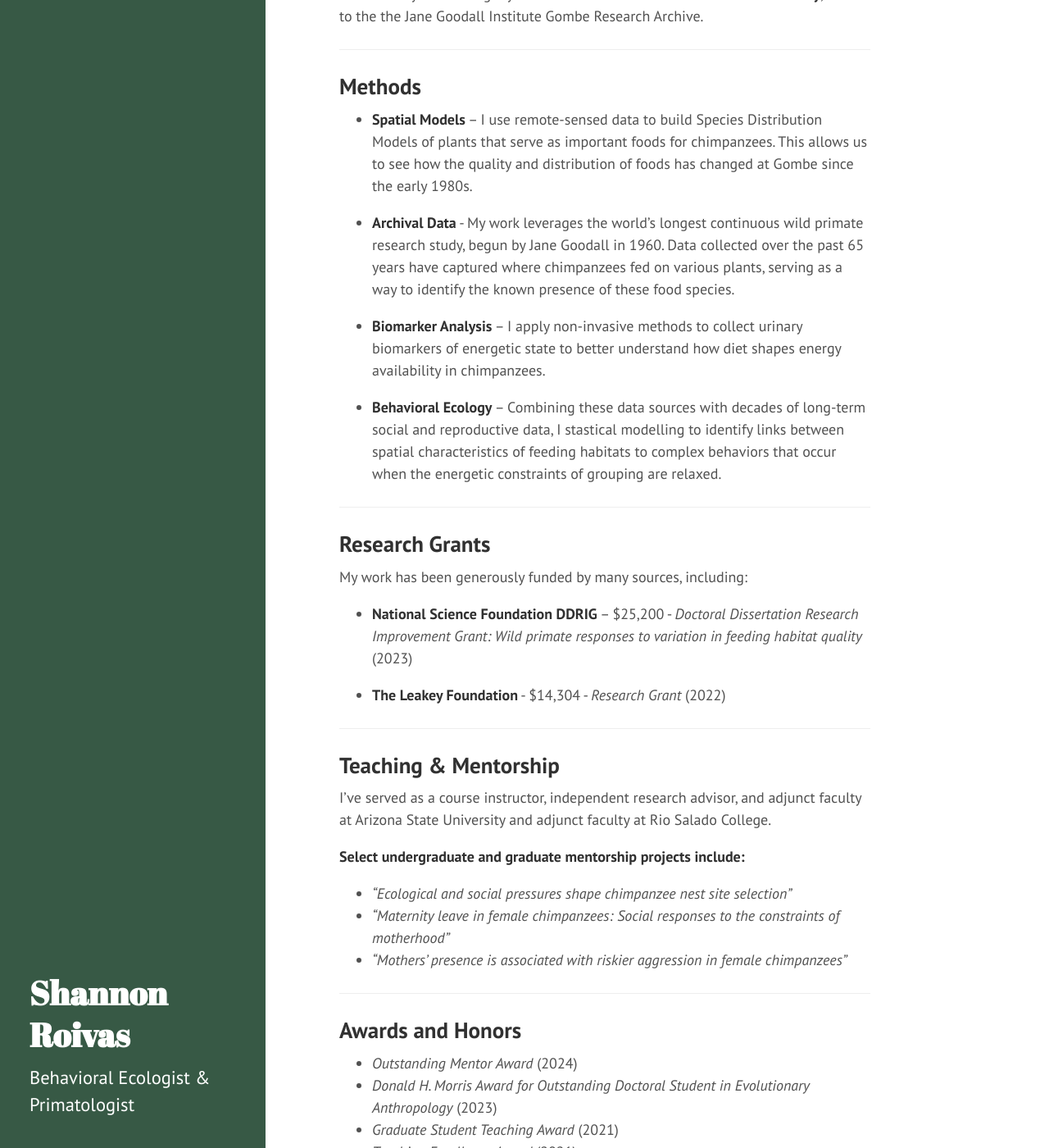
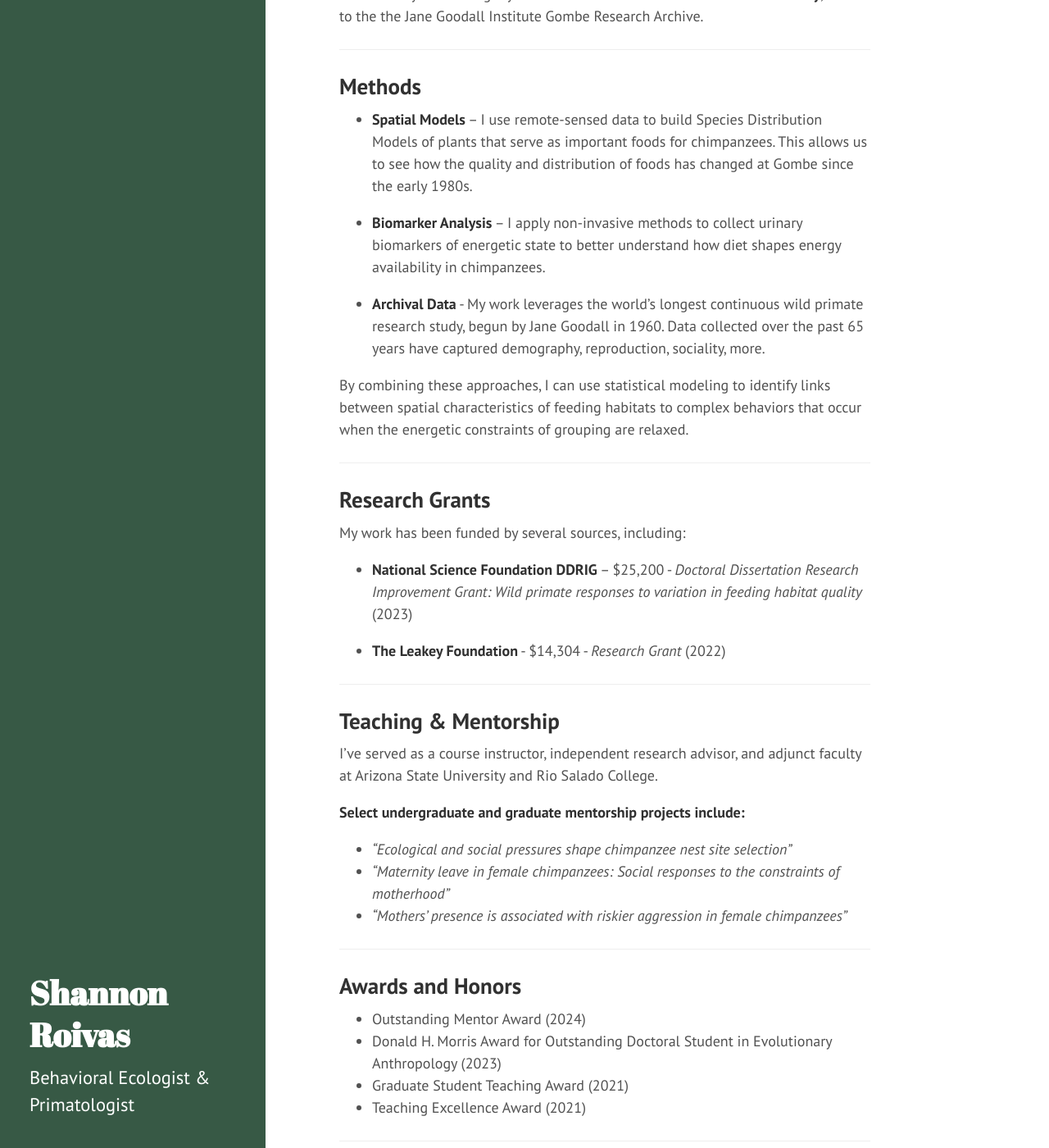
Before and after one commit to shannonroivas/shannonroivas.github.io, a Jekyll site: the page built from index.md, in a window 1280 px wide and 1400 px high, scrolled down 354 px. Shown: the whole window at 82% size. Built offline with Jekyll 4.4.1, drawn with Linux system fonts in a browser that asks for light colours; some of the changed text lies outside the part shown.

Commit message:
Update index.md

```diff
--- a/index.md
+++ b/index.md
@@ -13,17 +13,17 @@ I'm currently conducting my dissertation research at **Arizona State University*
 ## Methods
 - **Spatial Models** – I use remote-sensed data to build Species Distribution Models of plants that serve as important foods for chimpanzees. This allows us to see how the quality and distribution of foods has changed at Gombe since the early 1980s.
 
-- **Archival Data** - My work leverages the world's longest continuous wild primate research study, begun by Jane Goodall in 1960. Data collected over the past 65 years have captured where chimpanzees fed on various plants, serving as a way to identify the known presence of these food species.
-
 - **Biomarker Analysis** – I apply non-invasive methods to collect urinary biomarkers of energetic state to better understand how diet shapes energy availability in chimpanzees.
 
-- **Behavioral Ecology** – Combining these data sources with decades of long-term social and reproductive data, I stastical modelling to identify links between spatial characteristics of feeding habitats to complex behaviors that occur when the energetic constraints of grouping are relaxed.
+- **Archival Data** - My work leverages the world's longest continuous wild primate research study, begun by Jane Goodall in 1960. Data collected over the past 65 years have captured demography, reproduction, sociality, more.
+
+By combining these approaches, I can use statistical modeling to identify links between spatial characteristics of feeding habitats to complex behaviors that occur when the energetic constraints of grouping are relaxed.
 
 
 ---
 
 ## Research Grants
-My work has been generously funded by many sources, including:
+My work has been funded by several sources, including:
 - **National Science Foundation DDRIG** – $25,200 - _Doctoral Dissertation Research Improvement Grant: Wild primate responses to variation in feeding habitat quality_ (2023)
 
 - **The Leakey Foundation** - $14,304 - _Research Grant_ (2022)
@@ -32,7 +32,7 @@ My work has been generously funded by many sources, including:
 ---
 
 ## Teaching & Mentorship
-I've served as a course instructor, independent research advisor, and adjunct faculty at Arizona State University and adjunct faculty at Rio Salado College.
+I've served as a course instructor, independent research advisor, and adjunct faculty at Arizona State University and Rio Salado College.
 
 **Select undergraduate and graduate mentorship projects include:**
 - _“Ecological and social pressures shape chimpanzee nest site selection”_
@@ -42,10 +42,10 @@ I've served as a course instructor, independent research advisor, and adjunct fa
 ---
 
 ## Awards and Honors
- - _Outstanding Mentor Award_ (2024)
- - _Donald H. Morris Award for Outstanding Doctoral Student in Evolutionary Anthropology_ (2023)
- - _Graduate Student Teaching Award_ (2021)
- - _Teaching Excellence Award_ (2021)
+ - Outstanding Mentor Award (2024)
+ - Donald H. Morris Award for Outstanding Doctoral Student in Evolutionary Anthropology (2023)
+ - Graduate Student Teaching Award (2021)
+ - Teaching Excellence Award (2021)
 
 ---
 
```
